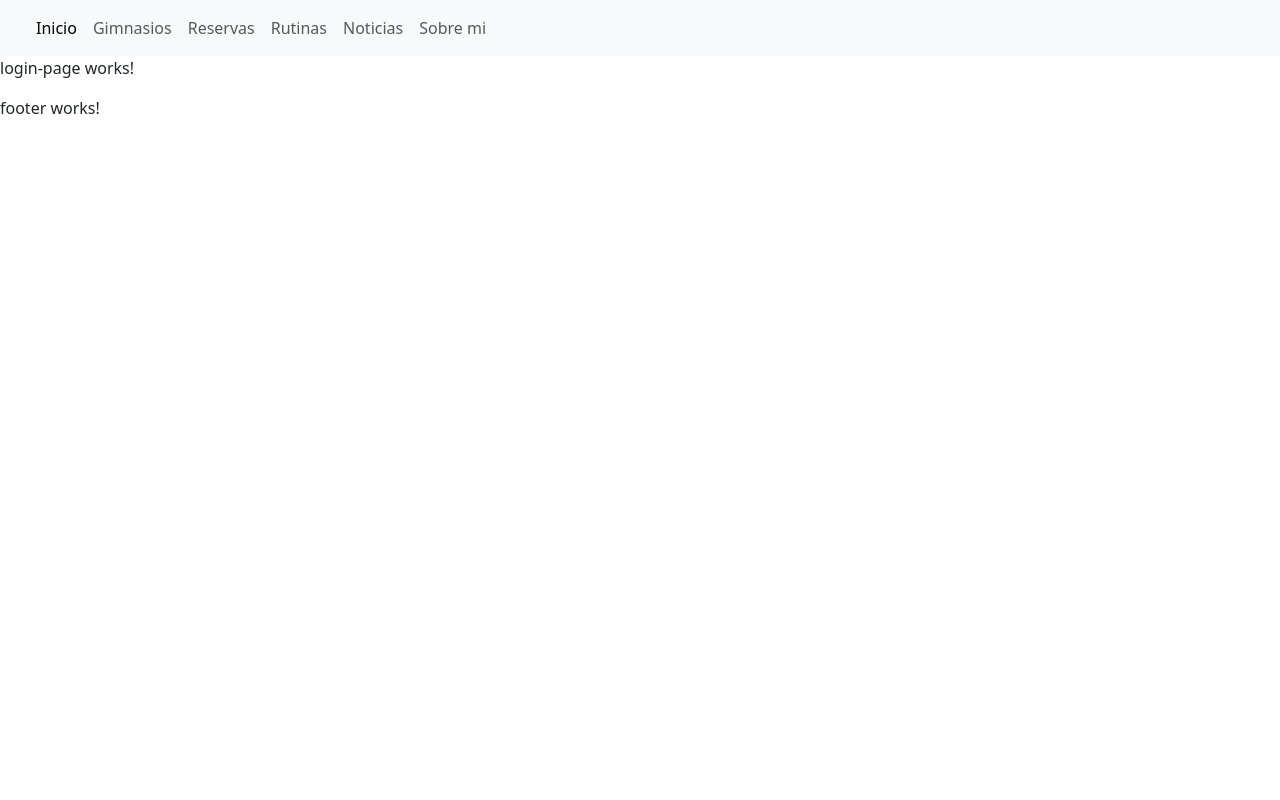
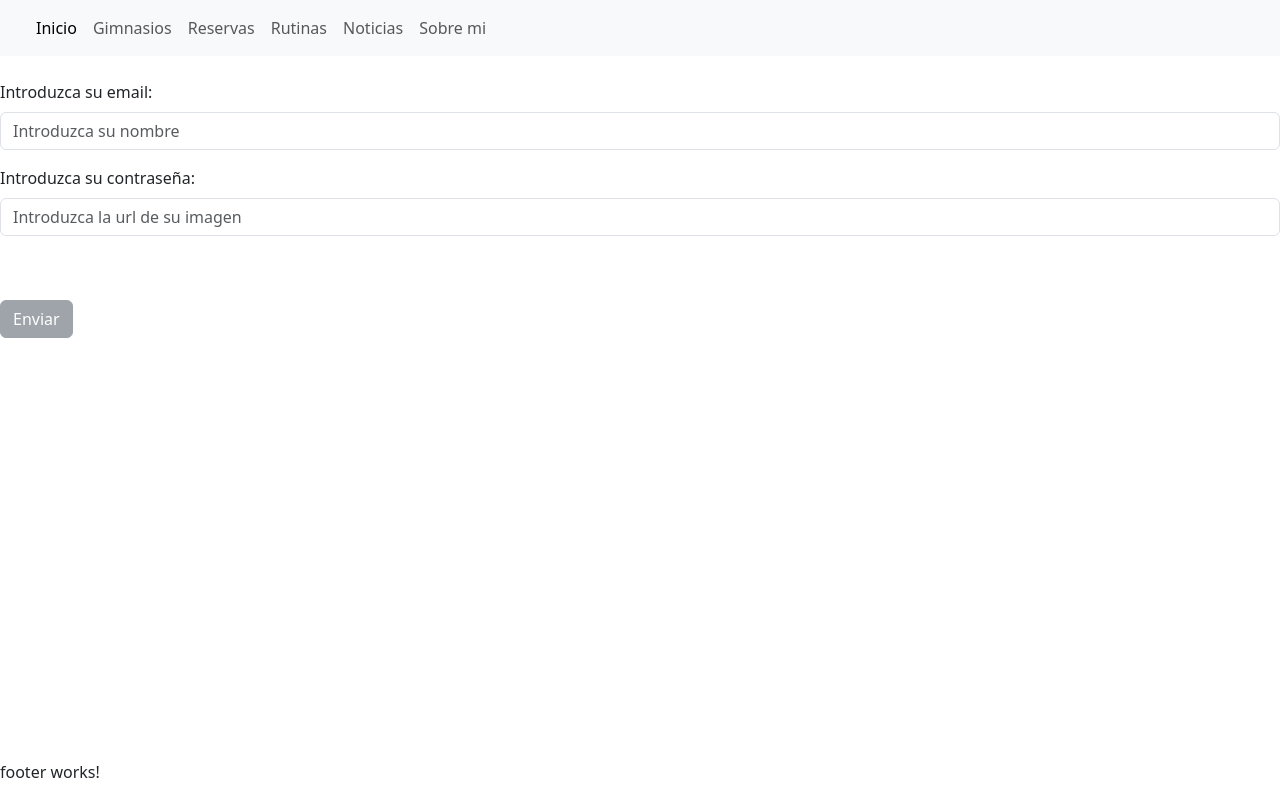
Before and after one commit to Almez19/Proyecto-Transversal-Front, an Angular app in the folder TransversalAngular/: page /login in a window 1280 px wide. Built offline with nearby package versions, Linux system fonts and the light colour scheme.

Commit message:
Interfaz login y parte del servicio login

```diff
--- a/TransversalAngular/src/app/app.css
+++ b/TransversalAngular/src/app/app.css
@@ -0,0 +1,13 @@
+
+.cuerpo {
+
+    min-width: 100%;;
+    min-height: 100vh;
+    display: flex;
+    flex-direction: column;
+}
+
+.contenido {
+  flex: 1;
+  margin-top:3vh;
+}
--- a/TransversalAngular/src/app/app.html
+++ b/TransversalAngular/src/app/app.html
@@ -1,5 +1,11 @@
-<app-nav></app-nav>
+<section class="cuerpo">
 
-<router-outlet></router-outlet>
+    <app-nav></app-nav>
 
-<app-footer></app-footer>
+    <div class="contenido">
+        <router-outlet></router-outlet>
+    </div>
+
+    <app-footer></app-footer>
+
+</section>
--- /dev/null
+++ b/TransversalAngular/src/app/interfaces/login-interface.ts
@@ -0,0 +1,7 @@
+export interface LoginInterface {
+
+    token : string;
+    email : string;
+    contrasena : string;
+
+}
--- a/TransversalAngular/src/app/pages/login-page/login-page.html
+++ b/TransversalAngular/src/app/pages/login-page/login-page.html
@@ -1 +1,48 @@
-<p>login-page works!</p>
+
+<form [formGroup]="modelForm" class card p2- shadow (ngSubmit)="getDataForm()">
+
+    <div class="mb-3">
+
+        <label for="email" class="form-label">Introduzca su email:</label>
+        <input type="email"
+        class="form-control"
+        id="email"
+        name="email"
+        placeholder="Introduzca su nombre"
+        aria-describedby="email"
+        formControlName = "email">
+
+        @if(modelForm.get('email')?.hasError('pattern') && modelForm.get('email')?.touched ){
+
+            <p class="error">El email no cumple el formato adecuado</p>
+
+        }
+
+    </div>
+
+    <div class="mb-3">
+
+        <label for="contrasena" class="form-label">Introduzca su contraseña:</label>
+        <input type="password"
+        class="form-control"
+        id="contrasena"
+        name="contrasena"
+        placeholder="Introduzca la url de su imagen"
+        aria-describedby="contrasena"
+        formControlName = "contrasena">
+
+
+        @if(modelForm.get('contrasena')?.hasError('pattern') && modelForm.get('contrasena')?.touched ){
+
+            <p class="error">La contraseña no cumple con el formato adecuado</p>
+
+        }
+
+    </div>
+
+
+
+
+    <input type="submit" value="Enviar" class="btn btn-secondary mt-5" [disabled]="!modelForm.valid">
+
+</form>
--- a/TransversalAngular/src/app/pages/login-page/login-page.ts
+++ b/TransversalAngular/src/app/pages/login-page/login-page.ts
@@ -1,11 +1,35 @@
-import { Component } from '@angular/core';
-
+import { Component, inject } from '@angular/core';
+import { FormControl, FormGroup, ReactiveFormsModule, Validators } from '@angular/forms';
+import { LoginService } from '../../service/login-service';
 @Component({
   selector: 'app-login-page',
-  imports: [],
+  imports: [ReactiveFormsModule],
   templateUrl: './login-page.html',
   styleUrl: './login-page.css',
 })
 export class LoginPage {
 
+
+  loginService = inject (LoginService);
+
+  modelForm : FormGroup;
+
+  constructor(){
+
+    this.modelForm = new FormGroup({
+
+      email : new FormControl (null, [ Validators.required, Validators.pattern('^[a-z0-9._%+-]+@[a-z0-9.-]+\\.[a-z]{2,4}$' ) ] ) ,
+      contrasena : new FormControl (null, [ Validators.required, Validators.pattern('^(?=.*[a-z])(?=.*[A-Z])(?=.*\\d)(?=.*[@$!%*?&._-])[A-Za-z\\d@$!%*?&._-]{8,}$') ] ),
+
+
+  })
+
+  }
+
+  getDataForm() {
+
+
+
 }
+
+}
--- a/TransversalAngular/src/app/service/login-service.ts
+++ b/TransversalAngular/src/app/service/login-service.ts
@@ -1,11 +1,35 @@
-import { Injectable } from '@angular/core';
+import { HttpClient } from '@angular/common/http';
+import { inject, Injectable } from '@angular/core';
+import { Observable, tap } from 'rxjs';
+import { LoginInterface } from '../interfaces/login-interface';
 
 @Injectable({
   providedIn: 'root',
 })
 export class LoginService {
 
-  public isLoggedIn = false;
+  public isLoggedIn :boolean = false;
+
+  private httpClient = inject(HttpClient);
+  private baseURL : string = "http://localhost:8080/api/login";
+
+  public login (credentials:{email: string, contrasena : string}) : Observable<LoginInterface>{
+
+    return this.httpClient.post<LoginInterface>(this.baseURL, credentials)
+    .pipe(
+      tap( response =>{
+
+      localStorage.setItem('token', response.token)
+
+    })
+  )
+
+  }
+
+
+
+
+
 
 
 
--- a/TransversalAngular/src/styles.css
+++ b/TransversalAngular/src/styles.css
@@ -1 +1,14 @@
 /* You can add global styles to this file, and also import other style files */
+
+html, body{
+
+    width: 100%;
+    height: 100%;
+    margin:0%;
+
+}
+
+app-root {
+  display: block;
+  min-height: 100%;
+}
```
